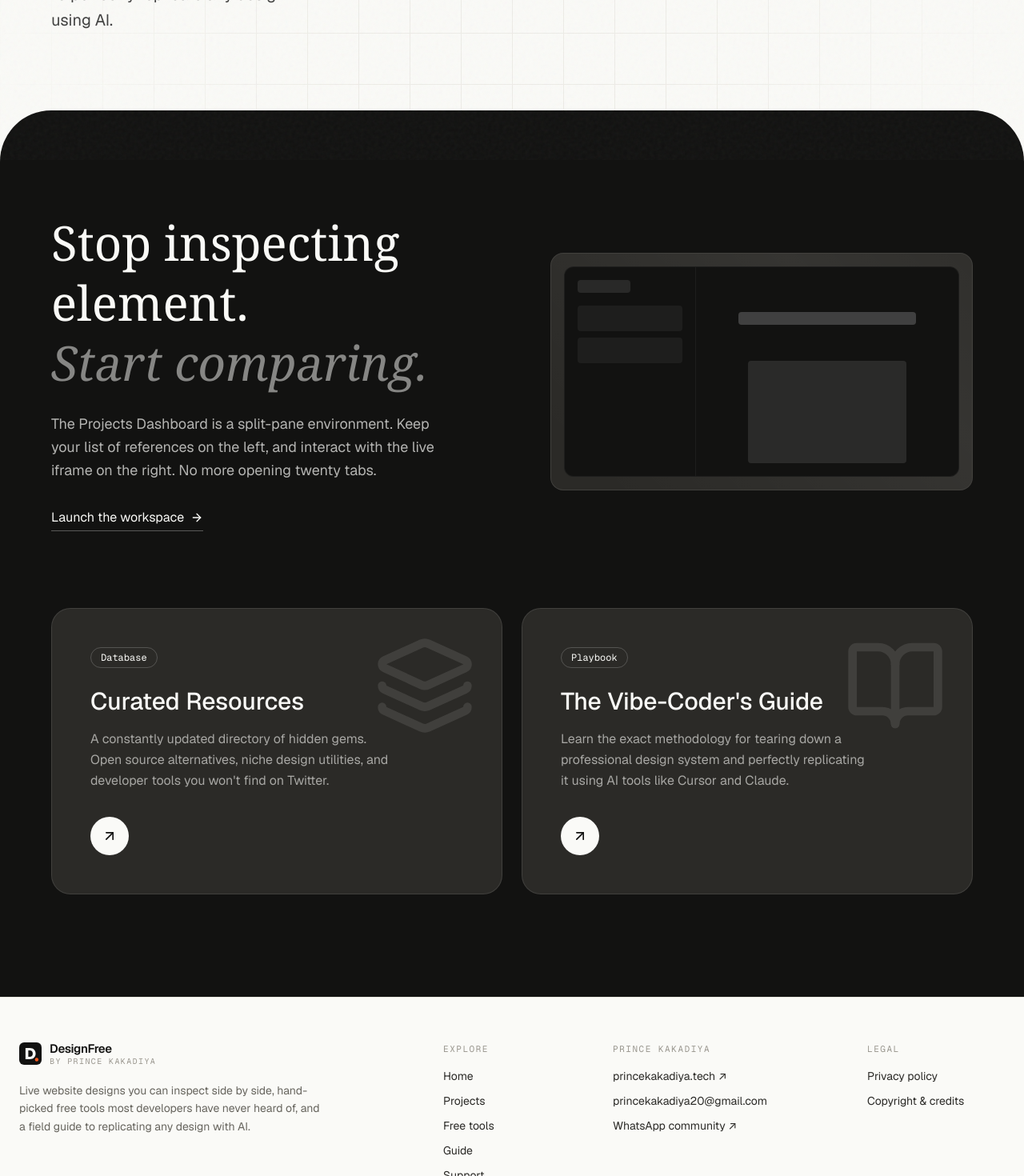
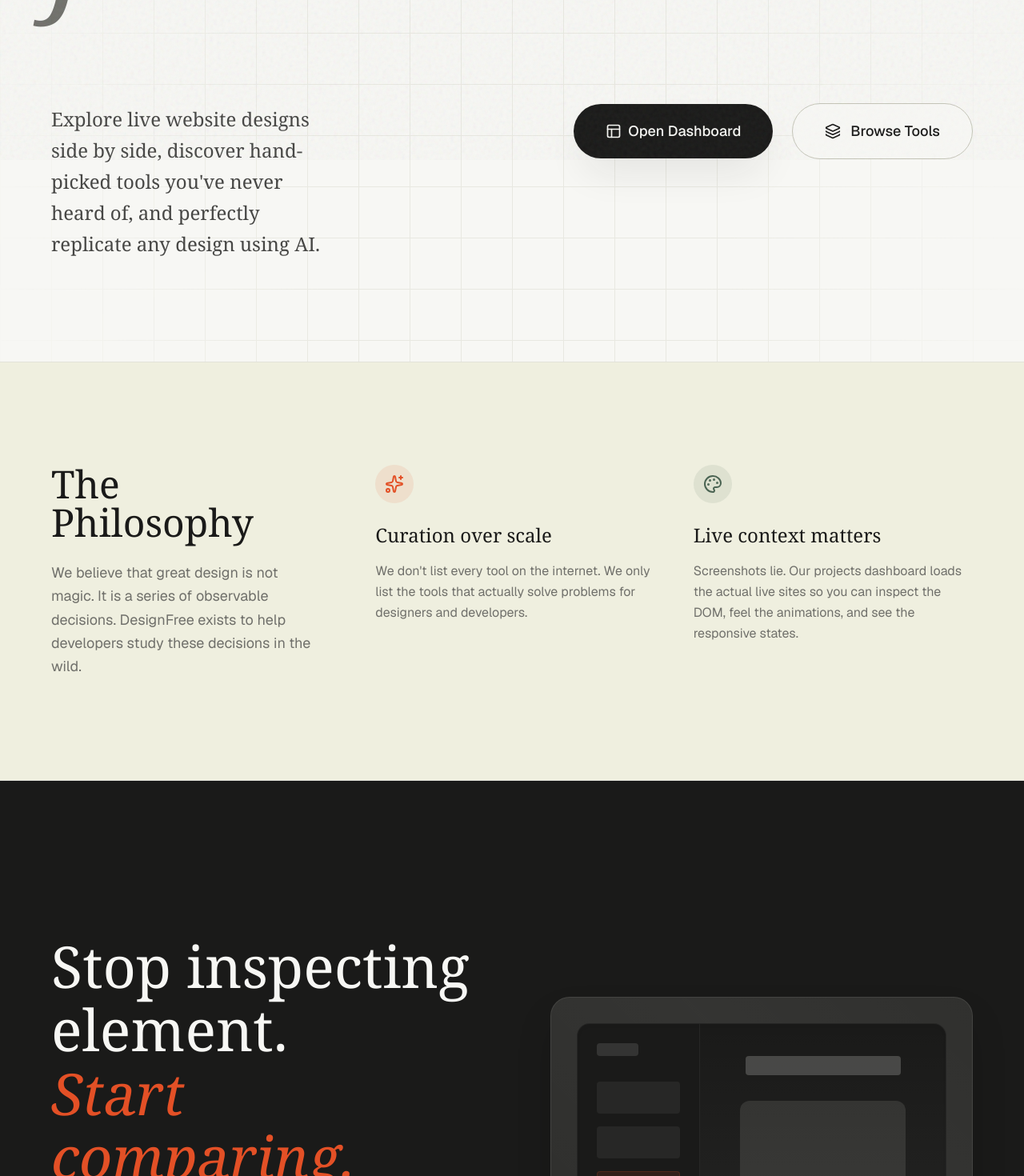
Before and after one commit to princekakadiya12/designfree, a Next.js app: page / in a window 1280 px wide. Shown: the part 600-2070 px from the top of the page at 80% size. Built offline with nearby package versions, Linux system fonts and the light colour scheme.

Commit message:
design: richer eye-pleasing theme, refined typography, and expanded layout

```diff
--- a/app/globals.css
+++ b/app/globals.css
@@ -12,18 +12,18 @@
 }
 
 @theme {
-  --color-paper: #fafaf7;
-  --color-wash: #f2f1ec;
-  --color-line: #e5e3dc;
-  --color-line-strong: #d3d0c6;
-  --color-ink: #121211;
-  --color-ink-soft: #2b2a27;
-  --color-mute: #67655e;
-  --color-faint: #9a978f;
-  --color-signal: #ff5b1f;
-  --color-signal-soft: #ffeadf;
-  --color-moss: #2f5d3a;
-  --color-moss-soft: #e4ede5;
+  --color-paper: #F7F7F4;
+  --color-wash: #EFEFDF; /* Richer wash */
+  --color-line: #E2E2D9;
+  --color-line-strong: #C4C4B7;
+  --color-ink: #1A1A19; /* Rich dark charcoal */
+  --color-ink-soft: #2E2E2C;
+  --color-mute: #70706B;
+  --color-faint: #9E9E99;
+  --color-signal: #E35026; /* Deep burnt orange */
+  --color-signal-soft: #FDEEE9;
+  --color-moss: #4A6352; /* Sophisticated sage/moss */
+  --color-moss-soft: #E6EDE8;
 }
 
 html {
--- a/app/page.tsx
+++ b/app/page.tsx
@@ -2,7 +2,7 @@
 
 import Link from 'next/link';
 import { motion, Variants } from 'motion/react';
-import { ArrowRight, Layout, Layers, BookOpen, ArrowUpRight } from 'lucide-react';
+import { ArrowRight, Layout, Layers, BookOpen, ArrowUpRight, Sparkles, Code2, Palette } from 'lucide-react';
 import { SiteFooter } from '@/components/site/SiteFooter';
 
 const containerVariants: Variants = {
@@ -14,66 +14,66 @@ const containerVariants: Variants = {
 };
 
 const itemVariants: Variants = {
-  hidden: { opacity: 0, y: 20 },
+  hidden: { opacity: 0, y: 30 },
   visible: {
     opacity: 1,
     y: 0,
-    transition: { type: "spring", stiffness: 100, damping: 20 }
+    transition: { stiffness: 80, damping: 20 }
   }
 };
 
 export default function LandingPage() {
   return (
-    <div className="flex-1 flex flex-col relative selection:bg-ink selection:text-paper">
+    <div className="flex-1 flex flex-col relative selection:bg-signal selection:text-white">
 
       {/* Background Graphic Elements */}
-      <div className="absolute inset-0 bg-ruled -z-10 opacity-60"></div>
+      <div className="absolute inset-0 bg-ruled -z-10 opacity-70"></div>
 
       <main className="flex-1 flex flex-col">
         {/* Hero Section */}
-        <section className="flex-1 min-h-[80vh] flex flex-col justify-center px-4 sm:px-8 lg:px-16 pt-12 pb-24">
+        <section className="min-h-[85vh] flex flex-col justify-center px-4 sm:px-8 lg:px-16 pt-20 pb-32">
           <motion.div
             className="max-w-[1440px] mx-auto w-full"
             variants={containerVariants}
             initial="hidden"
             animate="visible"
           >
-            <motion.div variants={itemVariants} className="mb-6 flex items-center gap-3">
-              <span className="h-px w-12 bg-ink/30 block"></span>
-              <span className="font-mono text-xs uppercase tracking-widest text-mute">DesignFree v2.0</span>
+            <motion.div variants={itemVariants} className="mb-8 flex items-center gap-4">
+              <span className="h-px w-16 bg-signal block"></span>
+              <span className="font-mono text-xs uppercase tracking-[0.2em] text-signal font-medium">DesignFree v2.0</span>
             </motion.div>
 
             <motion.h1
               variants={itemVariants}
-              className="text-6xl sm:text-7xl lg:text-9xl font-serif text-ink tracking-tight leading-[0.9] mb-8 max-w-6xl mix-blend-multiply"
+              className="text-6xl sm:text-7xl lg:text-[10rem] font-serif text-ink tracking-tight leading-[0.85] mb-12 max-w-7xl mix-blend-multiply"
             >
               A working library <br className="hidden md:block"/>
-              <span className="text-mute italic">for builders.</span>
+              <span className="text-mute italic font-light">for builders.</span>
             </motion.h1>
 
-            <div className="grid md:grid-cols-12 gap-8 md:gap-16 items-start mt-12 md:mt-24">
+            <div className="grid md:grid-cols-12 gap-12 md:gap-16 items-start mt-12 md:mt-32">
               <motion.div variants={itemVariants} className="md:col-span-5 lg:col-span-4">
-                <p className="text-lg md:text-xl text-ink/80 leading-relaxed">
-                  Explore live website designs side by side, discover hand-picked tools you've never heard of, and learn how to perfectly replicate any design using AI.
+                <p className="text-xl md:text-2xl text-ink/80 leading-relaxed font-serif">
+                  Explore live website designs side by side, discover hand-picked tools you've never heard of, and perfectly replicate any design using AI.
                 </p>
               </motion.div>
 
-              <motion.div variants={itemVariants} className="md:col-span-7 lg:col-span-8 flex flex-wrap gap-4 md:justify-end">
+              <motion.div variants={itemVariants} className="md:col-span-7 lg:col-span-8 flex flex-col sm:flex-row gap-6 md:justify-end items-center">
                 <Link
                   href="/projects/"
-                  className="group relative inline-flex items-center justify-center gap-3 bg-ink text-paper px-8 py-4 rounded-full font-medium overflow-hidden transition-all hover:scale-105 active:scale-95"
+                  className="w-full sm:w-auto group relative inline-flex items-center justify-center gap-3 bg-ink text-paper px-10 py-5 rounded-full font-medium overflow-hidden transition-all hover:scale-105 active:scale-95 shadow-2xl shadow-ink/10"
                 >
-                  <span className="relative z-10 flex items-center gap-2">
-                    <Layout className="w-4 h-4" />
+                  <span className="relative z-10 flex items-center gap-2 text-lg">
+                    <Layout className="w-5 h-5" />
                     Open Dashboard
                   </span>
-                  <div className="absolute inset-0 bg-ink-soft transform origin-bottom scale-y-0 group-hover:scale-y-100 transition-transform duration-300 ease-out z-0"></div>
+                  <div className="absolute inset-0 bg-signal transform origin-bottom scale-y-0 group-hover:scale-y-100 transition-transform duration-300 ease-out z-0"></div>
                 </Link>
                 <Link
                   href="/resources/"
-                  className="group inline-flex items-center justify-center gap-3 bg-transparent text-ink border border-line px-8 py-4 rounded-full font-medium transition-all hover:border-ink hover:bg-ink/5"
+                  className="w-full sm:w-auto group inline-flex items-center justify-center gap-3 bg-paper text-ink border border-line-strong px-10 py-5 rounded-full font-medium transition-all hover:border-ink hover:bg-wash text-lg"
                 >
-                  <Layers className="w-4 h-4" />
+                  <Layers className="w-5 h-5" />
                   Browse Tools
                 </Link>
               </motion.div>
@@ -81,66 +81,113 @@ export default function LandingPage() {
           </motion.div>
         </section>
 
+        {/* Philosophy Section */}
+        <section className="py-32 px-4 sm:px-8 lg:px-16 bg-wash border-y border-line">
+          <div className="max-w-[1440px] mx-auto">
+            <div className="grid md:grid-cols-3 gap-16">
+              <motion.div
+                initial={{ opacity: 0, y: 40 }}
+                whileInView={{ opacity: 1, y: 0 }}
+                viewport={{ once: true }}
+                className="col-span-1"
+              >
+                <h2 className="text-4xl md:text-5xl font-serif text-ink mb-6">The Philosophy</h2>
+                <p className="text-mute text-lg leading-relaxed">
+                  We believe that great design is not magic. It is a series of observable decisions. DesignFree exists to help developers study these decisions in the wild.
+                </p>
+              </motion.div>
+
+              <div className="md:col-span-2 grid sm:grid-cols-2 gap-12">
+                <motion.div
+                  initial={{ opacity: 0, y: 40 }}
+                  whileInView={{ opacity: 1, y: 0 }}
+                  viewport={{ once: true }}
+                  transition={{ delay: 0.1 }}
+                >
+                  <div className="w-12 h-12 rounded-full bg-signal/10 flex items-center justify-center text-signal mb-6">
+                    <Sparkles className="w-6 h-6" />
+                  </div>
+                  <h3 className="text-2xl font-serif mb-4 text-ink">Curation over scale</h3>
+                  <p className="text-mute leading-relaxed">We don't list every tool on the internet. We only list the tools that actually solve problems for designers and developers.</p>
+                </motion.div>
+
+                <motion.div
+                  initial={{ opacity: 0, y: 40 }}
+                  whileInView={{ opacity: 1, y: 0 }}
+                  viewport={{ once: true }}
+                  transition={{ delay: 0.2 }}
+                >
+                  <div className="w-12 h-12 rounded-full bg-moss/10 flex items-center justify-center text-moss mb-6">
+                    <Palette className="w-6 h-6" />
+                  </div>
+                  <h3 className="text-2xl font-serif mb-4 text-ink">Live context matters</h3>
+                  <p className="text-mute leading-relaxed">Screenshots lie. Our projects dashboard loads the actual live sites so you can inspect the DOM, feel the animations, and see the responsive states.</p>
+                </motion.div>
+              </div>
+            </div>
+          </div>
+        </section>
+
         {/* Feature Modules */}
-        <section className="bg-ink text-paper py-24 md:py-32 px-4 sm:px-8 lg:px-16 rounded-t-3xl md:rounded-t-[4rem]">
+        <section className="bg-ink text-paper py-32 md:py-48 px-4 sm:px-8 lg:px-16">
           <div className="max-w-[1440px] mx-auto">
             <motion.div
               initial={{ opacity: 0, y: 40 }}
               whileInView={{ opacity: 1, y: 0 }}
               viewport={{ once: true, margin: "-100px" }}
               transition={{ duration: 0.6 }}
-              className="grid lg:grid-cols-2 gap-16 lg:gap-24 mb-24 items-center"
+              className="grid lg:grid-cols-2 gap-16 lg:gap-24 mb-32 items-center"
             >
               <div>
-                <h2 className="text-4xl md:text-6xl font-serif mb-6 leading-tight">
+                <h2 className="text-5xl md:text-7xl font-serif mb-8 leading-[1.1]">
                   Stop inspecting element. <br />
-                  <span className="text-paper/50 italic">Start comparing.</span>
+                  <span className="text-signal italic">Start comparing.</span>
                 </h2>
-                <p className="text-lg text-paper/70 mb-8 max-w-lg leading-relaxed">
+                <p className="text-xl text-paper/70 mb-10 max-w-lg leading-relaxed">
                   The Projects Dashboard is a split-pane environment. Keep your list of references on the left, and interact with the live iframe on the right. No more opening twenty tabs.
                 </p>
-                <Link href="/projects/" className="inline-flex items-center gap-2 text-paper hover:text-paper/70 transition-colors border-b border-paper/30 hover:border-paper pb-1">
-                  Launch the workspace <ArrowRight className="w-4 h-4" />
+                <Link href="/projects/" className="group inline-flex items-center gap-3 text-paper hover:text-signal transition-colors text-lg font-medium">
+                  <span className="border-b border-paper/30 group-hover:border-signal pb-1 transition-colors">Launch the workspace</span>
+                  <ArrowRight className="w-5 h-5 group-hover:translate-x-1 transition-transform" />
                 </Link>
               </div>
 
-              <div className="relative aspect-video rounded-2xl overflow-hidden border border-paper/10 bg-ink-soft">
-                <div className="absolute inset-0 bg-[linear-gradient(45deg,transparent_25%,rgba(255,255,255,0.05)_50%,transparent_75%)] bg-[length:250%_250%] animate-[gradient_3s_linear_infinite]"></div>
-                <div className="absolute inset-2 md:inset-4 rounded-xl border border-paper/5 bg-ink overflow-hidden flex">
-                   <div className="w-1/3 border-r border-paper/10 p-4 opacity-50 hidden md:block">
-                     <div className="h-4 w-1/2 bg-paper/20 rounded mb-4"></div>
-                     <div className="space-y-2">
-                       <div className="h-8 w-full bg-paper/10 rounded"></div>
-                       <div className="h-8 w-full bg-paper/10 rounded"></div>
-                     </div>
+              <div className="relative aspect-[4/3] rounded-3xl overflow-hidden border border-paper/10 bg-ink-soft shadow-2xl">
+                <div className="absolute inset-0 bg-[linear-gradient(45deg,transparent_25%,rgba(255,255,255,0.03)_50%,transparent_75%)] bg-[length:250%_250%] animate-[gradient_4s_linear_infinite]"></div>
+                <div className="absolute inset-4 md:inset-8 rounded-2xl border border-paper/5 bg-ink overflow-hidden flex shadow-inner">
+                   <div className="w-1/3 border-r border-paper/10 p-6 opacity-60 hidden md:flex flex-col gap-4">
+                     <div className="h-4 w-1/2 bg-paper/20 rounded"></div>
+                     <div className="h-10 w-full bg-paper/10 rounded mt-4"></div>
+                     <div className="h-10 w-full bg-paper/10 rounded"></div>
+                     <div className="h-10 w-full bg-signal/20 rounded border border-signal/30"></div>
                    </div>
-                   <div className="flex-1 p-4 flex flex-col">
-                     <div className="h-4 w-3/4 bg-paper/20 rounded mb-auto mx-auto mt-10"></div>
-                     <div className="h-32 w-2/3 bg-paper/10 rounded mx-auto mt-4"></div>
+                   <div className="flex-1 p-6 flex flex-col items-center justify-center bg-gradient-to-b from-transparent to-paper/5">
+                     <div className="h-6 w-3/4 bg-paper/20 rounded mb-8"></div>
+                     <div className="h-48 w-4/5 bg-paper/10 rounded-xl"></div>
                    </div>
                 </div>
               </div>
             </motion.div>
 
-            <div className="grid md:grid-cols-2 gap-6">
+            <div className="grid md:grid-cols-2 gap-8">
               <motion.div
                 initial={{ opacity: 0, y: 30 }}
                 whileInView={{ opacity: 1, y: 0 }}
                 viewport={{ once: true }}
                 transition={{ duration: 0.5, delay: 0.1 }}
-                className="group p-8 md:p-12 rounded-3xl bg-ink-soft border border-paper/10 hover:border-paper/30 transition-colors relative overflow-hidden"
+                className="group p-10 md:p-16 rounded-[2.5rem] bg-ink-soft border border-paper/5 hover:border-signal/50 hover:bg-[#201F1E] transition-all relative overflow-hidden"
               >
-                <div className="absolute top-0 right-0 p-8 opacity-10 group-hover:opacity-20 transition-opacity transform group-hover:scale-110 duration-500">
-                  <Layers className="w-32 h-32" />
+                <div className="absolute top-0 right-0 p-12 opacity-5 group-hover:opacity-10 group-hover:text-signal transition-all transform group-hover:scale-110 duration-700">
+                  <Layers className="w-48 h-48" />
                 </div>
                 <div className="relative z-10">
-                  <span className="inline-block px-3 py-1 rounded-full border border-paper/20 text-xs font-mono mb-6">Database</span>
-                  <h3 className="text-2xl md:text-3xl font-medium mb-4">Curated Resources</h3>
-                  <p className="text-paper/60 mb-8 max-w-sm leading-relaxed">
+                  <span className="inline-block px-4 py-1.5 rounded-full border border-paper/20 text-xs font-mono uppercase tracking-widest mb-8 text-paper/60">Database</span>
+                  <h3 className="text-4xl md:text-5xl font-serif mb-6">Curated Resources</h3>
+                  <p className="text-paper/60 mb-12 max-w-sm leading-relaxed text-lg">
                     A constantly updated directory of hidden gems. Open source alternatives, niche design utilities, and developer tools you won't find on Twitter.
                   </p>
-                  <Link href="/resources/" className="inline-flex items-center justify-center w-12 h-12 rounded-full bg-paper text-ink hover:scale-110 transition-transform">
-                    <ArrowUpRight className="w-5 h-5" />
+                  <Link href="/resources/" className="inline-flex items-center justify-center w-16 h-16 rounded-full bg-paper text-ink hover:bg-signal hover:text-white hover:scale-110 transition-all shadow-lg">
+                    <ArrowUpRight className="w-6 h-6" />
                   </Link>
                 </div>
               </motion.div>
@@ -150,28 +197,52 @@ export default function LandingPage() {
                 whileInView={{ opacity: 1, y: 0 }}
                 viewport={{ once: true }}
                 transition={{ duration: 0.5, delay: 0.2 }}
-                className="group p-8 md:p-12 rounded-3xl bg-ink-soft border border-paper/10 hover:border-paper/30 transition-colors relative overflow-hidden"
+                className="group p-10 md:p-16 rounded-[2.5rem] bg-ink-soft border border-paper/5 hover:border-signal/50 hover:bg-[#201F1E] transition-all relative overflow-hidden"
               >
-                <div className="absolute top-0 right-0 p-8 opacity-10 group-hover:opacity-20 transition-opacity transform group-hover:scale-110 duration-500">
-                  <BookOpen className="w-32 h-32" />
+                <div className="absolute top-0 right-0 p-12 opacity-5 group-hover:opacity-10 group-hover:text-signal transition-all transform group-hover:scale-110 duration-700">
+                  <BookOpen className="w-48 h-48" />
                 </div>
                 <div className="relative z-10">
-                  <span className="inline-block px-3 py-1 rounded-full border border-paper/20 text-xs font-mono mb-6">Playbook</span>
-                  <h3 className="text-2xl md:text-3xl font-medium mb-4">The Vibe-Coder's Guide</h3>
-                  <p className="text-paper/60 mb-8 max-w-sm leading-relaxed">
+                  <span className="inline-block px-4 py-1.5 rounded-full border border-paper/20 text-xs font-mono uppercase tracking-widest mb-8 text-paper/60">Playbook</span>
+                  <h3 className="text-4xl md:text-5xl font-serif mb-6">Vibe-Coder's Guide</h3>
+                  <p className="text-paper/60 mb-12 max-w-sm leading-relaxed text-lg">
                     Learn the exact methodology for tearing down a professional design system and perfectly replicating it using AI tools like Cursor and Claude.
                   </p>
-                  <Link href="/guide/" className="inline-flex items-center justify-center w-12 h-12 rounded-full bg-paper text-ink hover:scale-110 transition-transform">
-                    <ArrowUpRight className="w-5 h-5" />
+                  <Link href="/guide/" className="inline-flex items-center justify-center w-16 h-16 rounded-full bg-paper text-ink hover:bg-signal hover:text-white hover:scale-110 transition-all shadow-lg">
+                    <ArrowUpRight className="w-6 h-6" />
                   </Link>
                 </div>
               </motion.div>
             </div>
           </div>
         </section>
+
+        {/* CTA Section */}
+        <section className="py-32 md:py-48 px-4 sm:px-8 text-center bg-signal text-white relative overflow-hidden">
+          <div className="absolute inset-0 bg-noise mix-blend-overlay opacity-20"></div>
+          <motion.div
+            initial={{ opacity: 0, scale: 0.9 }}
+            whileInView={{ opacity: 1, scale: 1 }}
+            viewport={{ once: true }}
+            className="max-w-4xl mx-auto relative z-10"
+          >
+            <h2 className="text-5xl md:text-7xl font-serif mb-8 leading-tight">Ready to build better?</h2>
+            <p className="text-xl md:text-2xl text-white/80 mb-12 max-w-2xl mx-auto font-serif">
+              Dive into the dashboard and start studying the web's best designs right now.
+            </p>
+            <Link
+              href="/projects/"
+              className="inline-flex items-center justify-center gap-3 bg-white text-signal px-10 py-5 rounded-full font-medium hover:bg-ink hover:text-white transition-all text-lg shadow-xl"
+            >
+              Get Started
+              <ArrowRight className="w-5 h-5" />
+            </Link>
+          </motion.div>
+        </section>
+
       </main>
 
-      <div className="bg-ink text-paper">
+      <div className="bg-ink text-paper border-t border-paper/10">
         <SiteFooter />
       </div>
     </div>
--- a/components/site/Logo.tsx
+++ b/components/site/Logo.tsx
@@ -1,28 +1,36 @@
 import Link from 'next/link';
 
-export function LogoMark({ className = 'h-7 w-7' }: { className?: string }) {
+export function LogoMark({ className = 'h-8 w-8' }: { className?: string }) {
   return (
-    <svg viewBox="0 0 32 32" className={className} aria-hidden="true">
-      <rect width="32" height="32" rx="7" fill="#121211" />
+    <svg viewBox="0 0 40 40" className={className} aria-hidden="true" fill="none">
+      <rect width="40" height="40" rx="10" fill="var(--color-ink)" />
+      {/* Abstract geometric mark representing design & code */}
       <path
-        d="M9 8h6.2c5 0 8.3 3.2 8.3 8s-3.3 8-8.3 8H9V8zm4 3.4v9.2h2c2.7 0 4.4-1.8 4.4-4.6s-1.7-4.6-4.4-4.6h-2z"
-        fill="#fafaf7"
+        d="M14 12 L26 12 L26 28 L14 28 Z"
+        fill="var(--color-paper)"
+        fillOpacity="0.1"
       />
-      <circle cx="25" cy="24.5" r="2.5" fill="#ff5b1f" />
+      <path
+        d="M12 16 L22 16 L22 32 L12 32 Z"
+        fill="var(--color-paper)"
+      />
+      <circle cx="28" cy="12" r="4" fill="var(--color-signal)" />
     </svg>
   );
 }
 
 export function Logo() {
   return (
-    <Link href="/" className="group flex items-center gap-2.5" aria-label="DesignFree home">
+    <div className="flex items-center gap-3">
       <LogoMark />
       <span className="flex flex-col leading-none">
-        <span className="text-[15px] font-semibold tracking-tight text-ink">DesignFree</span>
-        <span className="mt-1 font-mono text-[10px] uppercase tracking-[0.14em] text-faint group-hover:text-mute transition-colors">
+        <span className="text-[17px] font-serif italic tracking-wide text-ink">
+          Design<span className="text-signal not-italic font-medium">Free</span>
+        </span>
+        <span className="mt-1 font-mono text-[9px] uppercase tracking-[0.2em] text-mute group-hover:text-ink transition-colors">
           by Prince Kakadiya
         </span>
       </span>
-    </Link>
+    </div>
   );
 }
```
Also changed, not shown: app/projects/page.tsx (+43 -36 lines), 42 other files (tests, documents, lock files or other folders).
